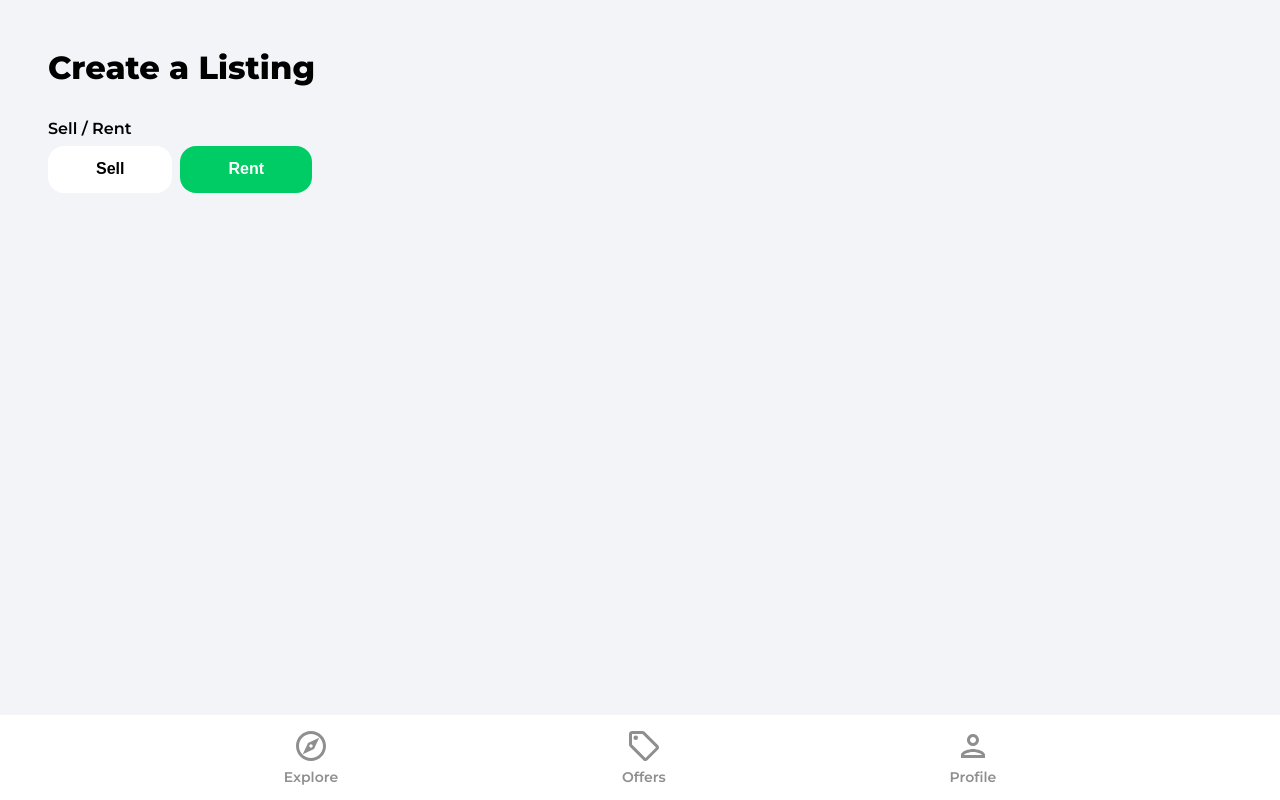
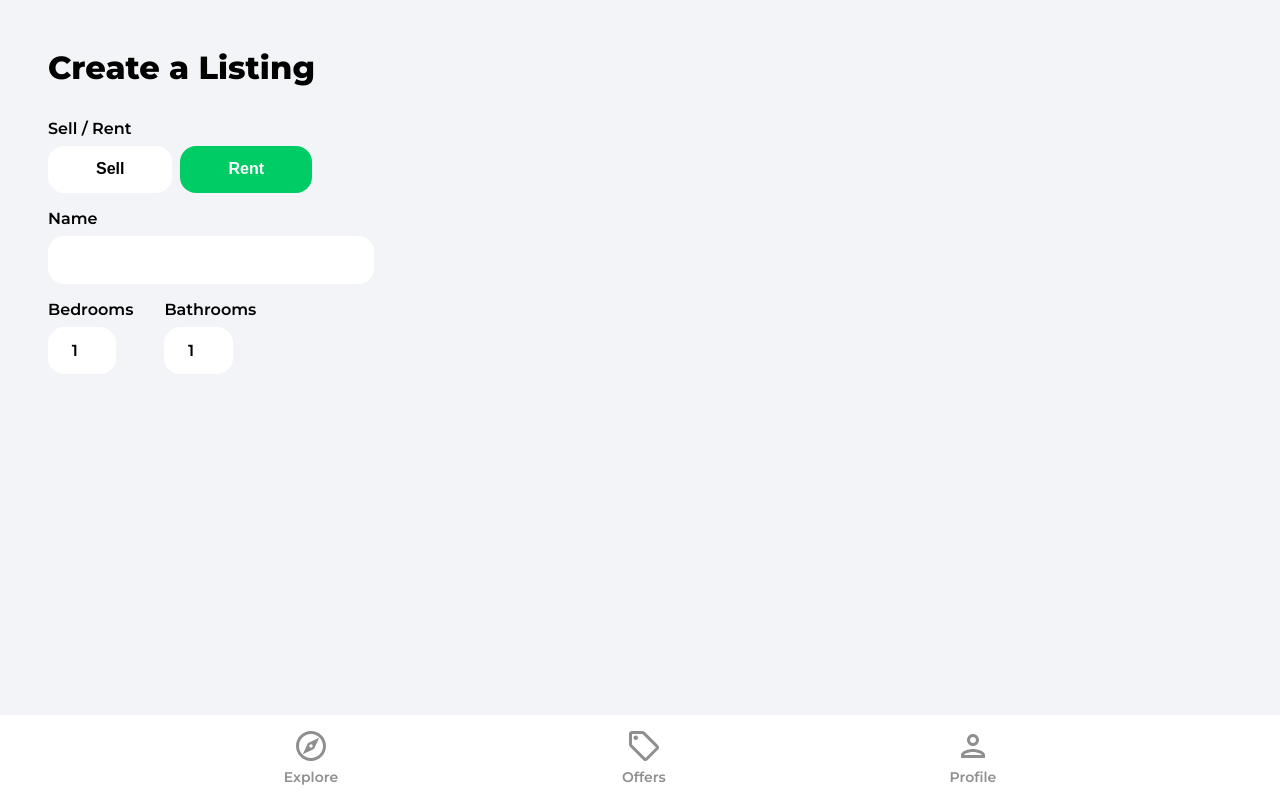
Before and after one commit to Annie-Huang/house-marketplace, a React (Create React App) app: page /create-listing in a window 1280 px wide. Built offline with nearby package versions, Linux system fonts and the light colour scheme; no server answers; sample sign-in values are in the browser's storage.

Commit message:
Add Name field, Bedroom and Bathroom fields

```diff
--- a/src/pages/CreateListing.jsx
+++ b/src/pages/CreateListing.jsx
@@ -90,6 +90,47 @@ const CreateListing = () => {
               Rent
             </button>
           </div>
+
+          <label className='formLabel'>Name</label>
+          <input
+            className='formInputName'
+            type='text'
+            id='name'
+            value={name}
+            onChange={onMutate}
+            maxLength='32'
+            minLength='10'
+            required
+          />
+
+          <div className='formRooms flex'>
+            <div>
+              <label className='formLabel'>Bedrooms</label>
+              <input
+                className='formInputSmall'
+                type='number'
+                id='bedrooms'
+                value={bedrooms}
+                onChange={onMutate}
+                min='1'
+                max='50'
+                required
+              />
+            </div>
+            <div>
+              <label className='formLabel'>Bathrooms</label>
+              <input
+                className='formInputSmall'
+                type='number'
+                id='bathrooms'
+                value={bathrooms}
+                onChange={onMutate}
+                min='1'
+                max='50'
+                required
+              />
+            </div>
+          </div>
         </form>
       </main>
     </div>
```
